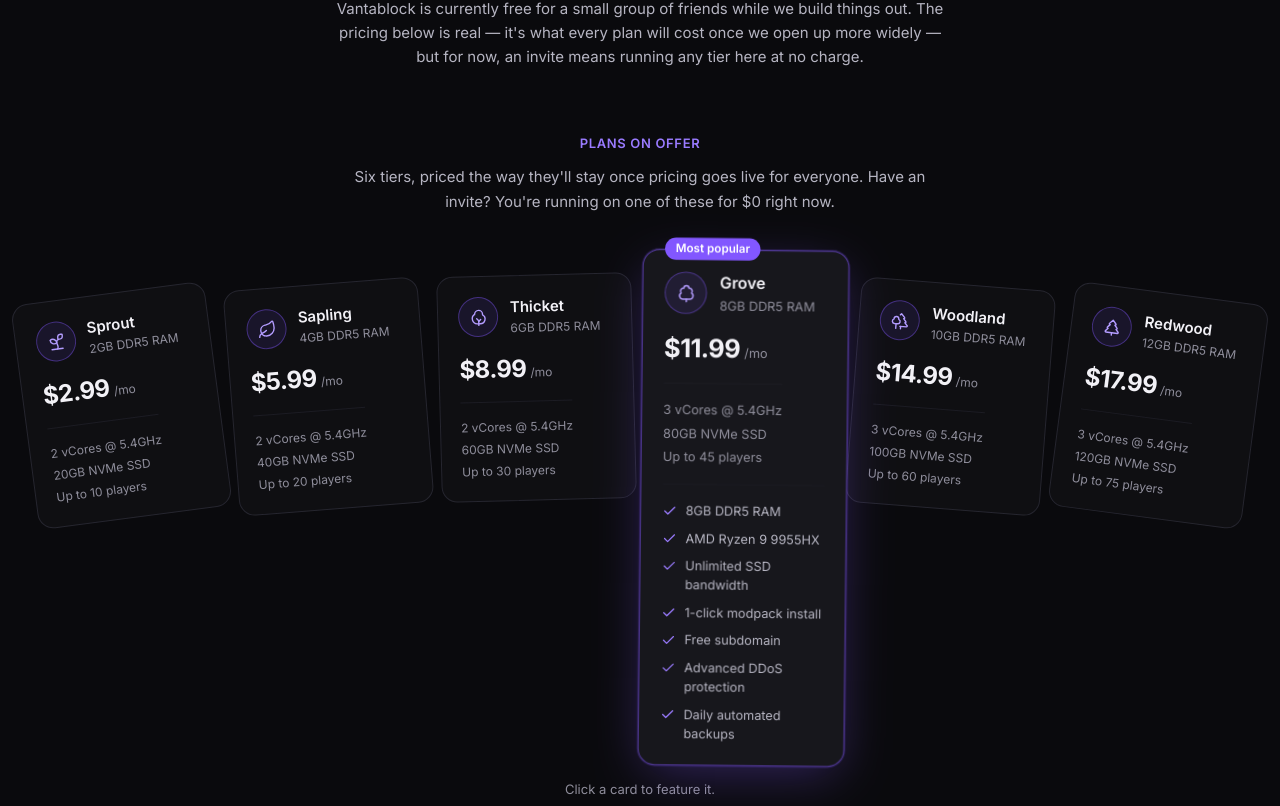
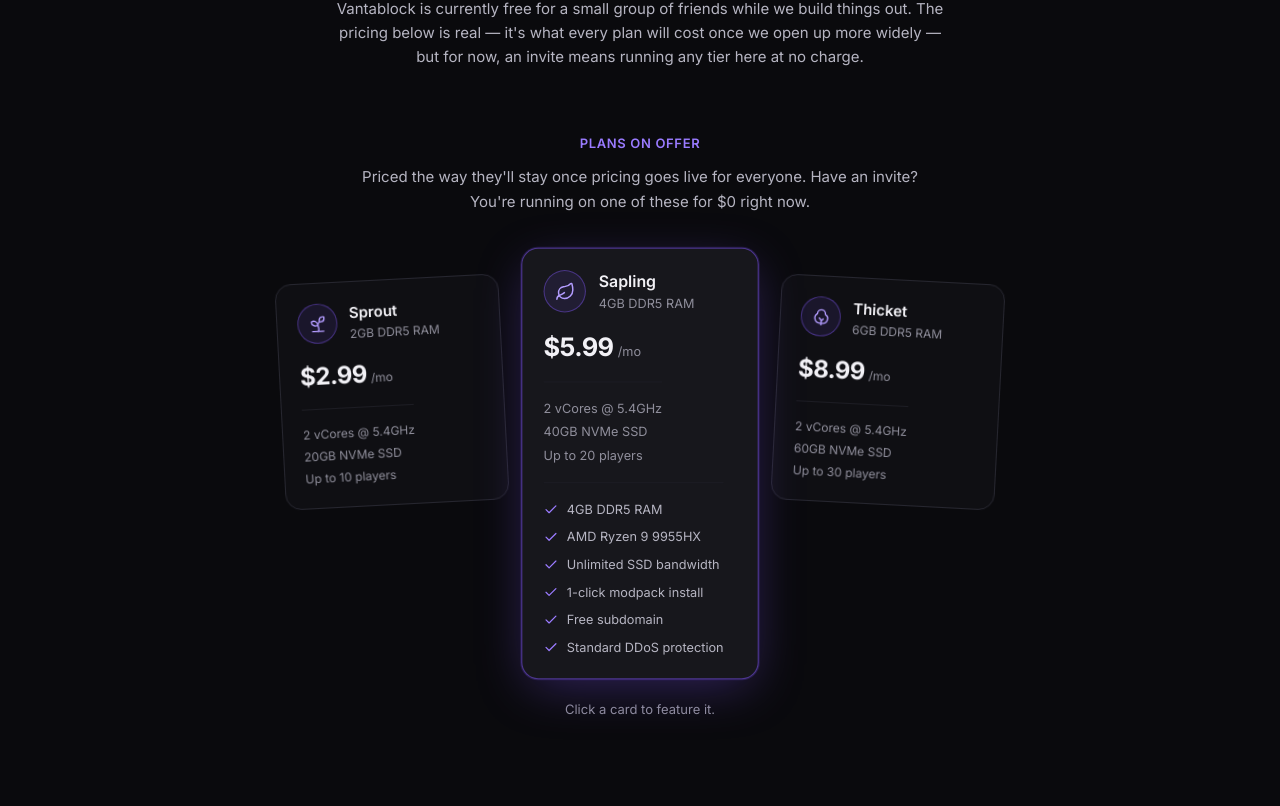
Before and after one commit to Lowfix/VantaBlock, a React (Vite) app: page / in a window 1280 px wide. Shown: the part 1894-2700 px from the top of the page. Built offline with nearby package versions, Linux system fonts and the light colour scheme.

Commit message:
Trim plans display to 3 tiers (Sprout/Sapling/Thicket) for a cleaner fan matching the reference design

```diff
--- a/src/components/landing/FriendsPhaseNotice.tsx
+++ b/src/components/landing/FriendsPhaseNotice.tsx
@@ -180,16 +180,17 @@
 }
 
 function PlanFan({ plans: allPlans }: { plans: Plan[] }) {
-  const defaultIndex = Math.max(
-    0,
-    allPlans.findIndex((p) => p.featured)
-  );
+  // The real `featured` flag (Grove) doesn't exist in this trimmed 3-tier
+  // view — default to the middle card instead, matching the reference
+  // design's centered/popped card rather than falling back to index 0.
+  const featuredIndex = allPlans.findIndex((p) => p.featured);
+  const defaultIndex = featuredIndex >= 0 ? featuredIndex : Math.floor((allPlans.length - 1) / 2);
   const [active, setActive] = useState(defaultIndex);
   const [hovered, setHovered] = useState<number | null>(null);
   const { ref, inView } = usePlanFanInView<HTMLDivElement>();
 
   return (
-    <div ref={ref} className="grid grid-cols-3 items-start gap-x-4 gap-y-8 lg:grid-cols-6 lg:gap-x-3">
+    <div ref={ref} className="grid grid-cols-3 items-start gap-x-4 gap-y-8 sm:gap-x-6">
       <style>{REDUCED_MOTION_CSS}</style>
 
       {allPlans.map((plan, i) => {
@@ -257,6 +258,12 @@
   );
 }
 
+// Only the first three tiers show here — Grove/Woodland/Redwood exist in the
+// data (and still power BankPage/DeployServerModal elsewhere) but are
+// deliberately left out of this display for a cleaner three-card fan,
+// matching the reference design. Revisit if the plan lineup itself changes.
+const DISPLAYED_PLANS = plans.slice(0, 3);
+
 export function FriendsPhaseNotice() {
   return (
     <section id="pricing" className="border-b border-line-soft py-24">
@@ -274,22 +281,22 @@
         </p>
       </div>
 
-      <div className="mx-auto mt-16 max-w-[1400px] px-6">
+      <div className="mx-auto mt-16 max-w-3xl px-6">
         <p className="text-center text-[13px] font-semibold uppercase tracking-wider text-accent-400">
           Plans on offer
         </p>
         <p className="mx-auto mt-3 max-w-xl text-center text-[15px] leading-relaxed text-text-md">
-          Six tiers, priced the way they'll stay once pricing goes live for everyone. Have an invite?
+          Priced the way they'll stay once pricing goes live for everyone. Have an invite?
           You're running on one of these for $0 right now.
         </p>
 
         <div className="mt-14 hidden sm:block">
-          <PlanFan plans={plans} />
+          <PlanFan plans={DISPLAYED_PLANS} />
           <p className="mt-6 text-center text-[13px] text-text-lo">Click a card to feature it.</p>
         </div>
 
         <div className="mt-10">
-          <MobilePlanList plans={plans} />
+          <MobilePlanList plans={DISPLAYED_PLANS} />
         </div>
       </div>
     </section>
```
